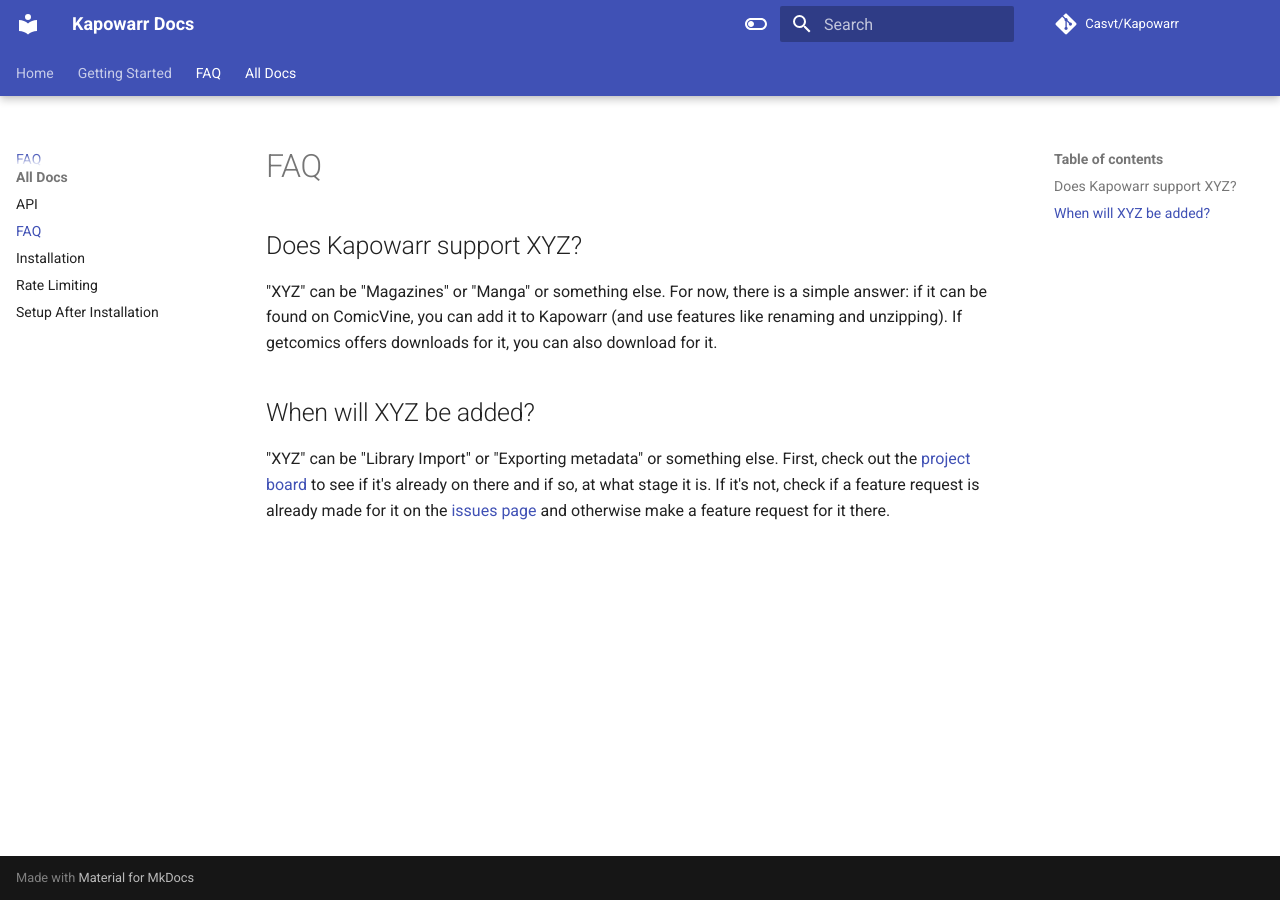
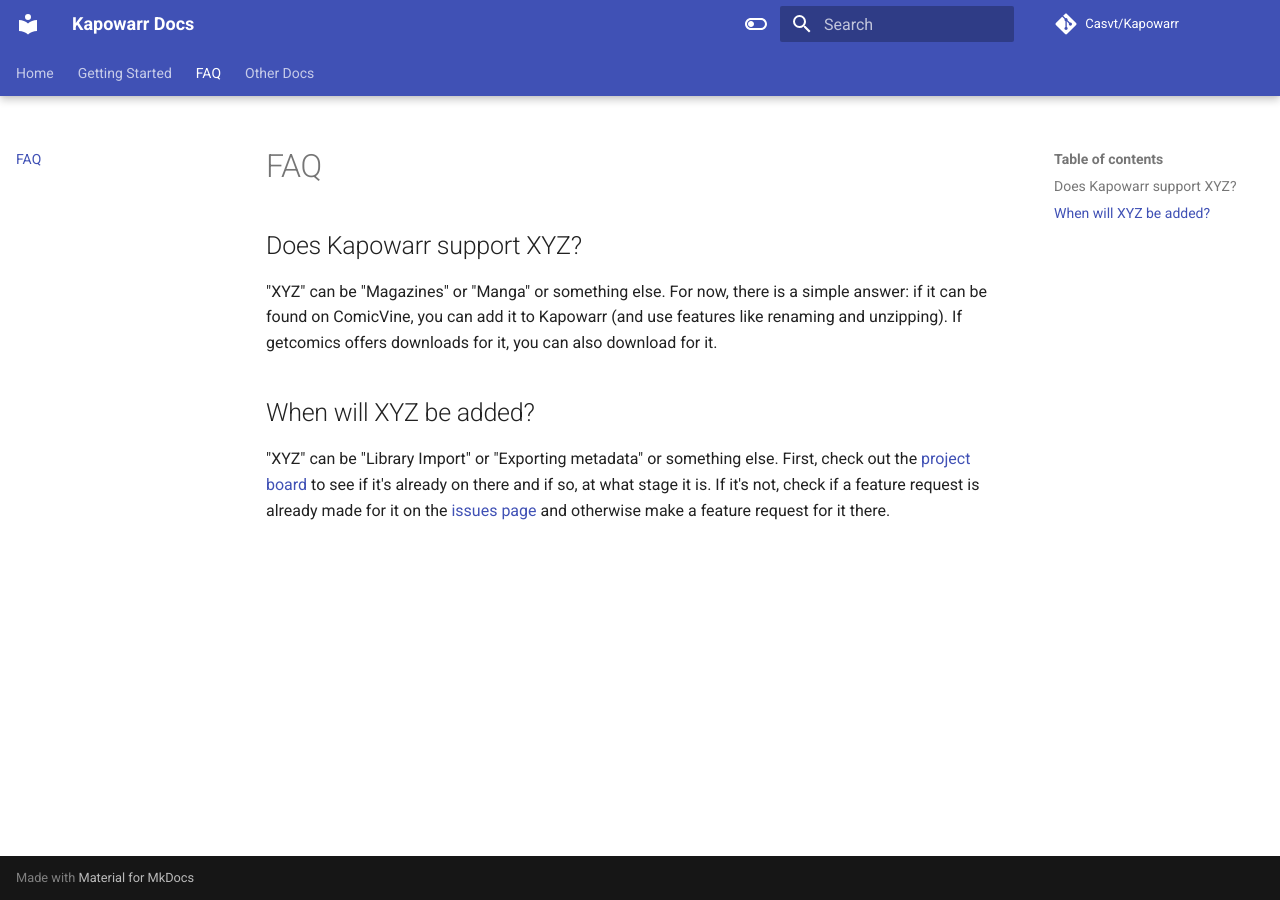
Before and after one commit to Casvt/Kapowarr, an MkDocs documentation site: the page built from docs/faq.md, in a window 1280 px wide. Built offline with MkDocs 1.6.1 and Material for MkDocs 9.7.7, drawn with Linux system fonts in a browser that asks for light colours; comment, search, counter and statistics services are not loaded.

Commit message:
Improved nav of docs

```diff
--- a/mkdocs.yml
+++ b/mkdocs.yml
@@ -83,9 +83,6 @@
     - Installation: installation.md
     - Setup After Installation: setup_after_installation.md
   - FAQ: faq.md
-  - All Docs:
+  - Other Docs:
     - API: api.md
-    - FAQ: faq.md
-    - Installation: installation.md
     - Rate Limiting: rate_limiting.md
-    - Setup After Installation: setup_after_installation.md
```
